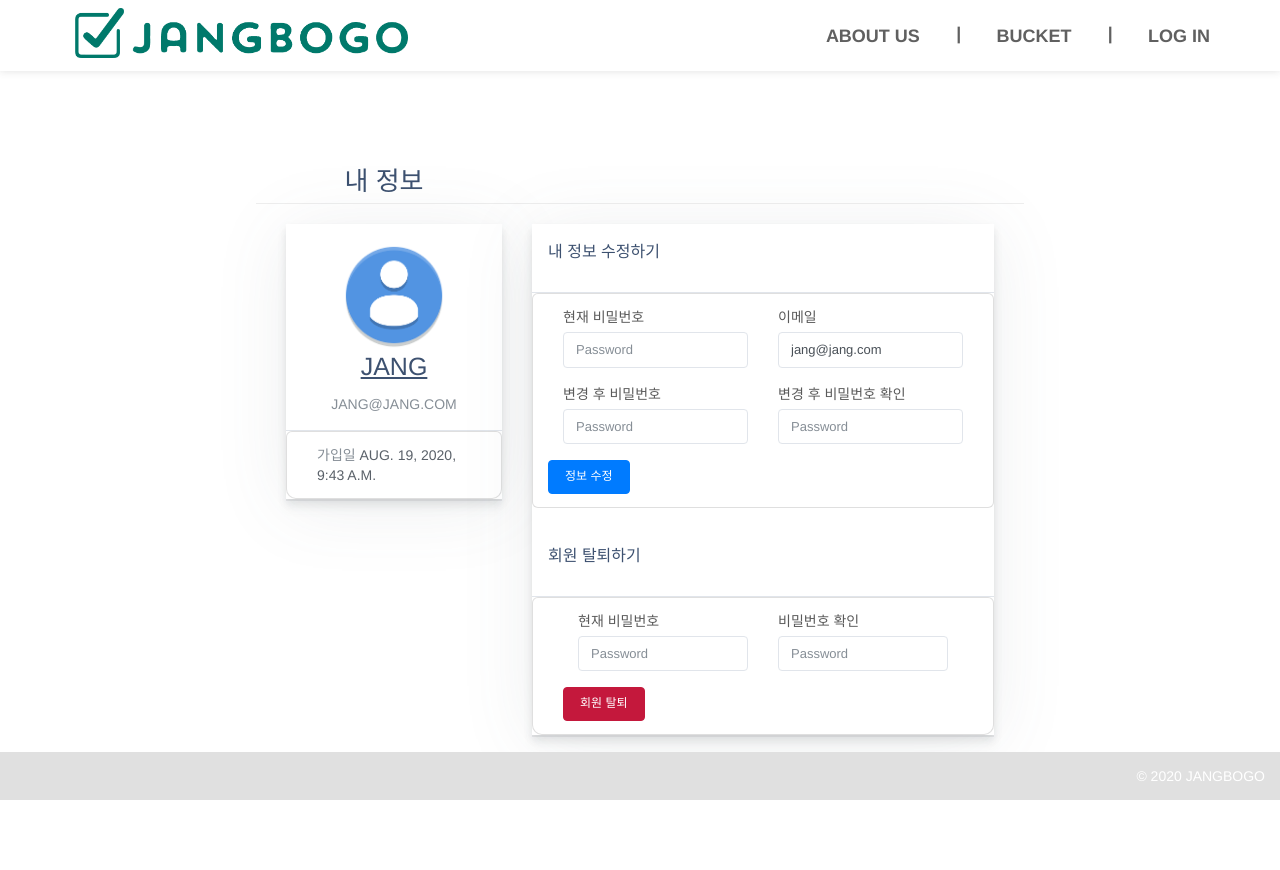
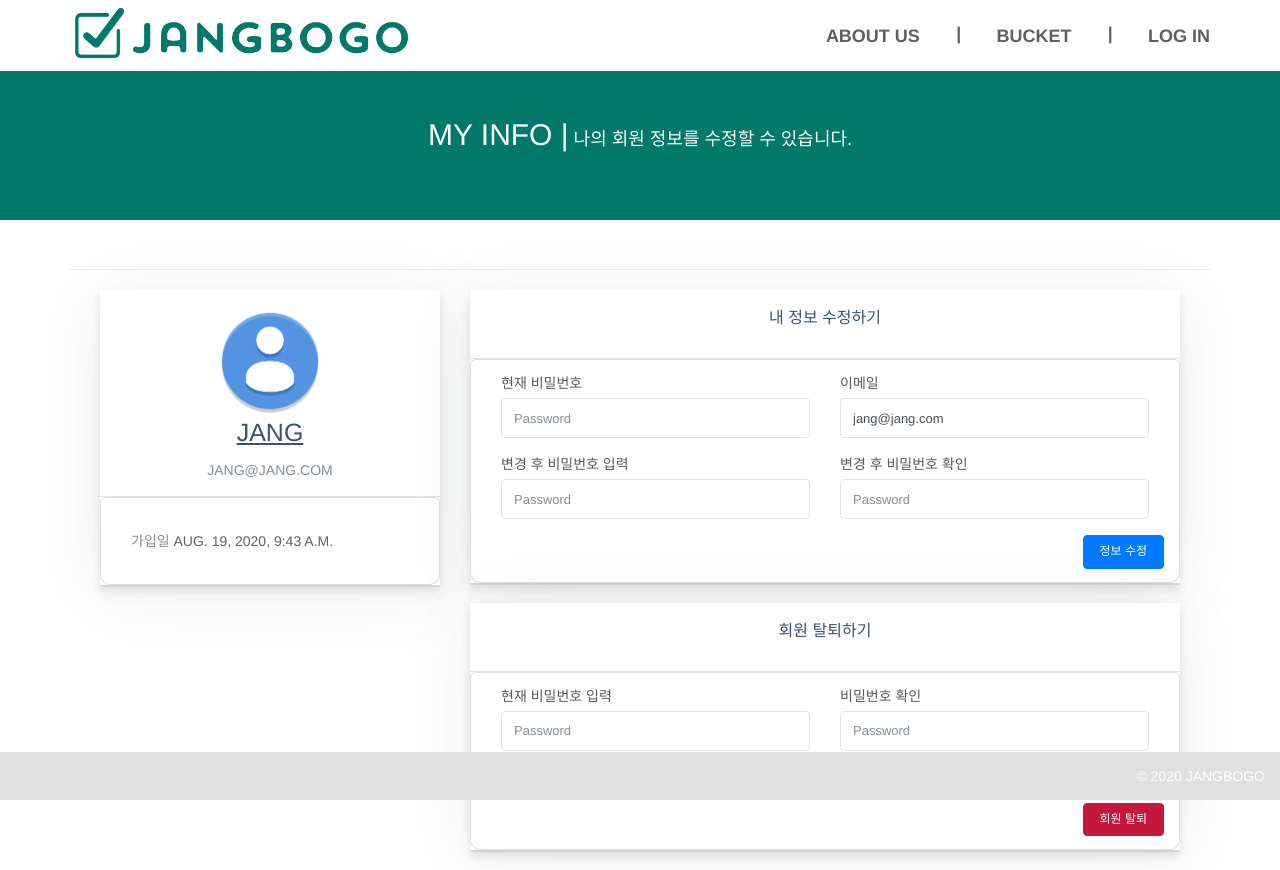
Before and after one commit to dklee801/Jangbogo, a Django app: page /users/2/ in a window 1280 px wide. Before the commit the page ends 800 px from the top, so only its background shows below. Run offline with Django 3.2, Linux system fonts and the light colour scheme; data comes from the database, SQL or seed files in the repository; both versions use the stored data as it was after the commit; some web fonts are replaced.

Commit message:
my page design update

```diff
--- a/jangbogo/templates/users/mypage.html
+++ b/jangbogo/templates/users/mypage.html
@@ -6,20 +6,19 @@
     <link href="/static/css/bootstrap.min.css" rel="stylesheet">
     <link href="/static/css/custom.css" rel="stylesheet">
     <link rel="stylesheet" id="main-stylesheet" data-version="1.1.0" href="/static/css/shards-dashboards.1.1.0.min.css">
+    <link rel="stylesheet" type="text/css" href="/static/css/product-list-style.css">
 
 </head>
 <body class="h-100">
 {% include "header.html" %}
-<div class="mypage-form">
+<div id="decorate-div"><span>My Info |</span><span> 나의 회원 정보를 수정할 수 있습니다.</span></div>
 
+<div class="container">
 <div class="main-navbar sticky-top bg-white">
 
     <div class="main-content-container container-fluid px-4">
         <!-- Page Header -->
         <div class="page-header row no-gutters py-4">
-            <div class="col-12 col-sm-4 text-center text-sm-left mb-0">
-                <h3 class="page-title">내 정보</h3>
-            </div>
         </div>
         <!-- End Page Header -->
         <!-- Default Light Table -->
@@ -36,8 +35,14 @@
                     <ul class="list-group list-group-flush">
                         <li class="list-group-item px-4">
                             <div class="progress-wrapper">
+                                <strong class="text-muted d-block mb-2">&nbsp;</strong>
+                            </div>
+                            <div class="progress-wrapper">
                                 <strong class="text-muted d-block mb-2">가입일</strong>
                                 {{user.user_registerdate}}
+                            </div>
+                            <div class="progress-wrapper">
+                                <strong class="text-muted d-block mb-2">&nbsp;</strong>
                             </div>
                         </li>
                     </ul>
@@ -45,7 +50,7 @@
             </div>
             <div class="col-lg-8">
                 <div class="card card-small mb-4">
-                    <div class="card-header border-bottom">
+                    <div class="card-header border-bottom" align="center">
                         <h6 class="m-0">내 정보 수정하기</h6>
                         {% if error_message %}
                         <h6 style="color:red" align="center"> {{error_message}} </h6>
@@ -67,7 +72,7 @@
                                                 <input type="email" class="form-control" id="feEmailAddress" placeholder="Email" name="email" value={{user.user_email}}>
                                             </div>
                                             <div class="form-group col-md-6">
-                                                <label for="fePassword">변경 후 비밀번호</label>
+                                                <label for="fePassword">변경 후 비밀번호 입력</label>
                                                 <input type="password" class="form-control" id="fePassword" placeholder="Password" name="password">
                                             </div>
                                             <div class="form-group col-md-6">
@@ -75,13 +80,18 @@
                                                 <input type="password" class="form-control" id="fePassword_re" placeholder="Password" name="re_password">
                                             </div>
                                         </div>
-                                        <button type="submit" class="btn btn-accent">정보 수정</button>
+                                        <button type="submit" class="btn btn-accent" style="float:right">정보 수정</button>
                                     </form>
                                 </div>
                             </div>
                         </li>
                     </ul>
-                    <div class="card-header border-bottom">
+                </div>
+            </div>
+
+            <div class="col-lg-8">
+                <div class="card card-small mb-4">
+                    <div class="card-header border-bottom" align="center">
                         <h6 class="m-0">회원 탈퇴하기</h6>
                         {% if error_message %}
                         <h6 style="color:red" align="center"> {{error_message}} </h6>
@@ -89,23 +99,27 @@
                     </div>
                     <ul class="list-group list-group-flush">
                         <li class="list-group-item p-3">
-                            <div>
+                            <div class="row">
                                 <div class="col">
                                     <form action="{% url 'users:userDelete' request.session.user %}" method="post">
                                         {% csrf_token %}
                                         <div class="form-row">
                                             <div class="form-group col-md-6">
-                                                <label for="fePassword">현재 비밀번호</label>
+                                                <label for="fePassword">현재 비밀번호 입력</label>
                                                 <input type="password" class="form-control" id="fePassword2" placeholder="Password" name="current_password2">
                                             </div>
-                                        </div>
-                                        <div class="form-row">
                                             <div class="form-group col-md-6">
                                                 <label for="fePassword">비밀번호 확인</label>
                                                 <input type="password" class="form-control" id="fePassword3" placeholder="Password" name="current_repassword">
                                             </div>
+                                            <div class="form-group col-md-6">
+                                                &nbsp; &nbsp;&nbsp;&nbsp; &nbsp;&nbsp;&nbsp;&nbsp;&nbsp;&nbsp;&nbsp;&nbsp;&nbsp;&nbsp;&nbsp;&nbsp;&nbsp;&nbsp;&nbsp;&nbsp;&nbsp;&nbsp;&nbsp;&nbsp;&nbsp;&nbsp;&nbsp;&nbsp;&nbsp;&nbsp;&nbsp;&nbsp;&nbsp;&nbsp;&nbsp;
+                                            </div>
+                                            <div class="form-group col-md-6">
+                                                &nbsp; &nbsp;&nbsp;&nbsp;&nbsp;&nbsp;&nbsp;&nbsp;&nbsp;&nbsp;&nbsp;&nbsp;&nbsp;&nbsp;&nbsp;&nbsp;&nbsp;&nbsp;&nbsp;&nbsp;&nbsp;&nbsp;&nbsp;&nbsp;&nbsp;&nbsp;&nbsp;&nbsp;&nbsp;&nbsp;&nbsp;&nbsp;
+                                            </div>
                                         </div>
-                                        <button type="submit" class="btn btn-danger">회원 탈퇴</button>
+                                            <button type="submit" class="btn btn-danger" style="float:right">회원 탈퇴</button>
                                     </form>
                                 </div>
                             </div>
```
Also changed, not shown: db.sqlite3.
